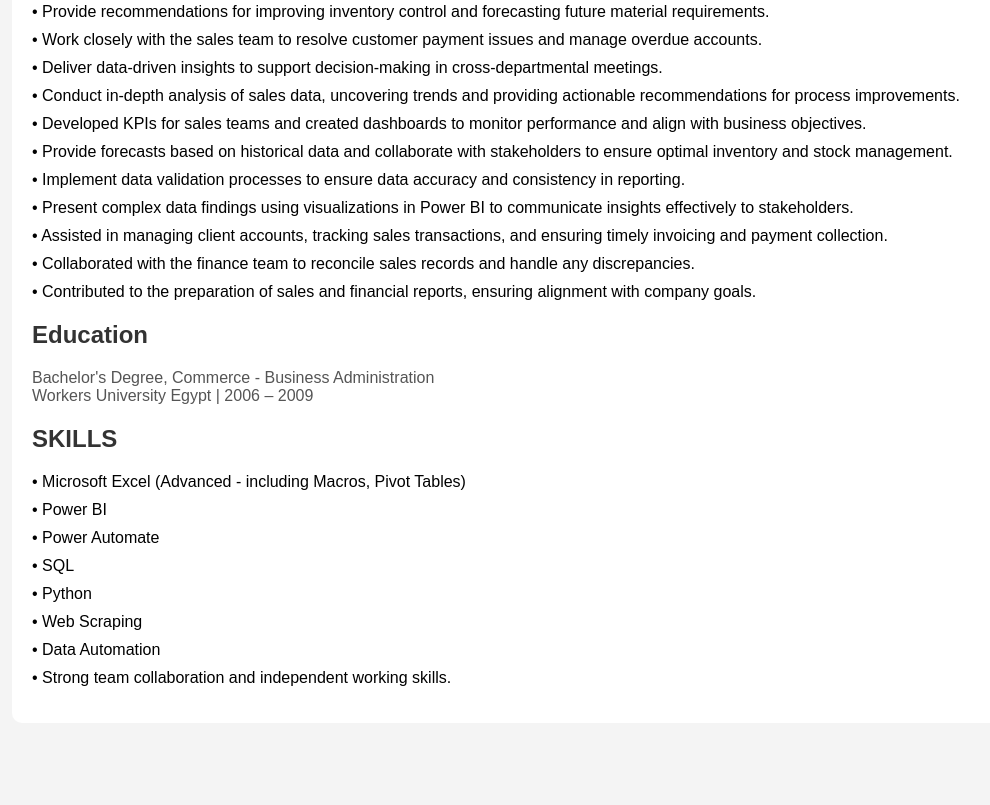
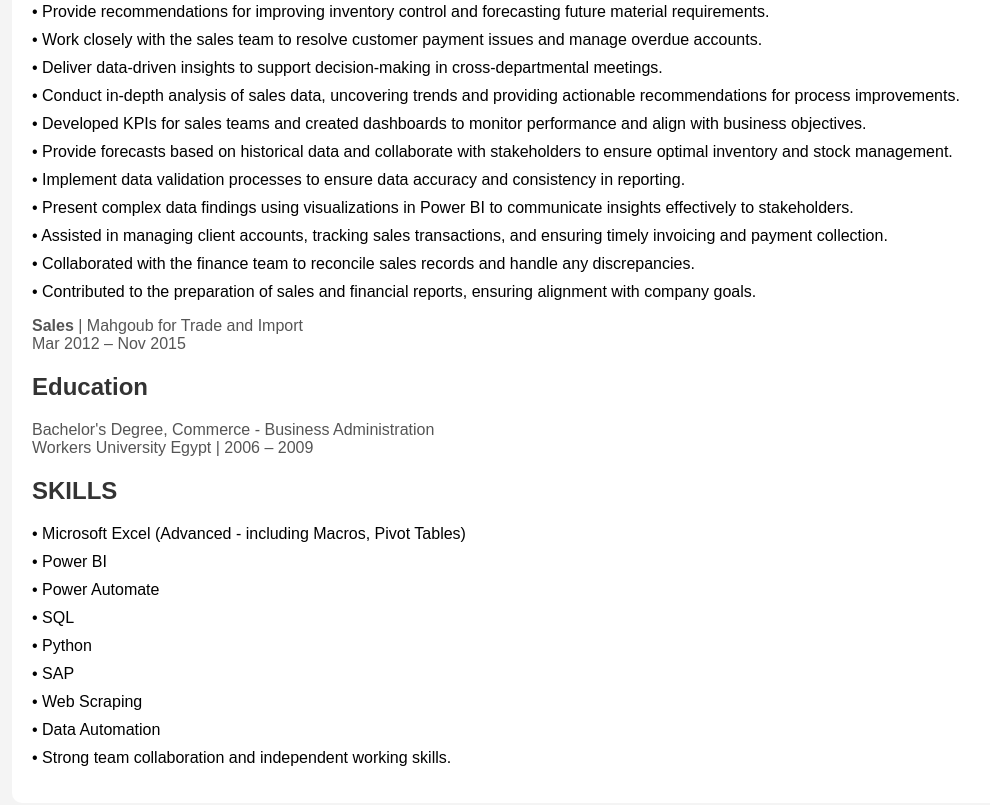
Before and after one commit to AhmedAbdalsalam/Ahmed.CV, a plain HTML site: page index.html in a window 1280 px wide. Shown: the part 926-1731 px from the top of the page, without its empty margins (28-1018 px from the left). Before the commit the page ends 1689 px from the top, so only its background shows below. Drawn offline with Linux system fonts and the light colour scheme.

Commit message:
Update index.html

```diff
--- a/index.html
+++ b/index.html
@@ -74,8 +74,10 @@
             <li>•	Assisted in managing client accounts, tracking sales transactions, and ensuring timely invoicing and payment collection.</li>
             <li>•	Collaborated with the finance team to reconcile sales records and handle any discrepancies.</li>
             <li>•	Contributed to the preparation of sales and financial reports, ensuring alignment with company goals.</li>
+        </ul>
+        <p><strong>Sales</strong> | Mahgoub for Trade and Import<br>
+        Mar 2012 – Nov 2015</p>
 
-        </ul>
         <h2>Education</h2>
         <p>Bachelor's Degree, Commerce - Business Administration<br>Workers University Egypt | 2006 – 2009</p>
 
@@ -86,6 +88,7 @@
             <li>•	Power Automate</li>
             <li>•	SQL</li>
             <li>•	Python</li>
+            <li>•   SAP</li>
             <li>•	Web Scraping</li>
             <li>•	Data Automation</li>
             <li>•	Strong team collaboration and independent working skills.</li>
```
